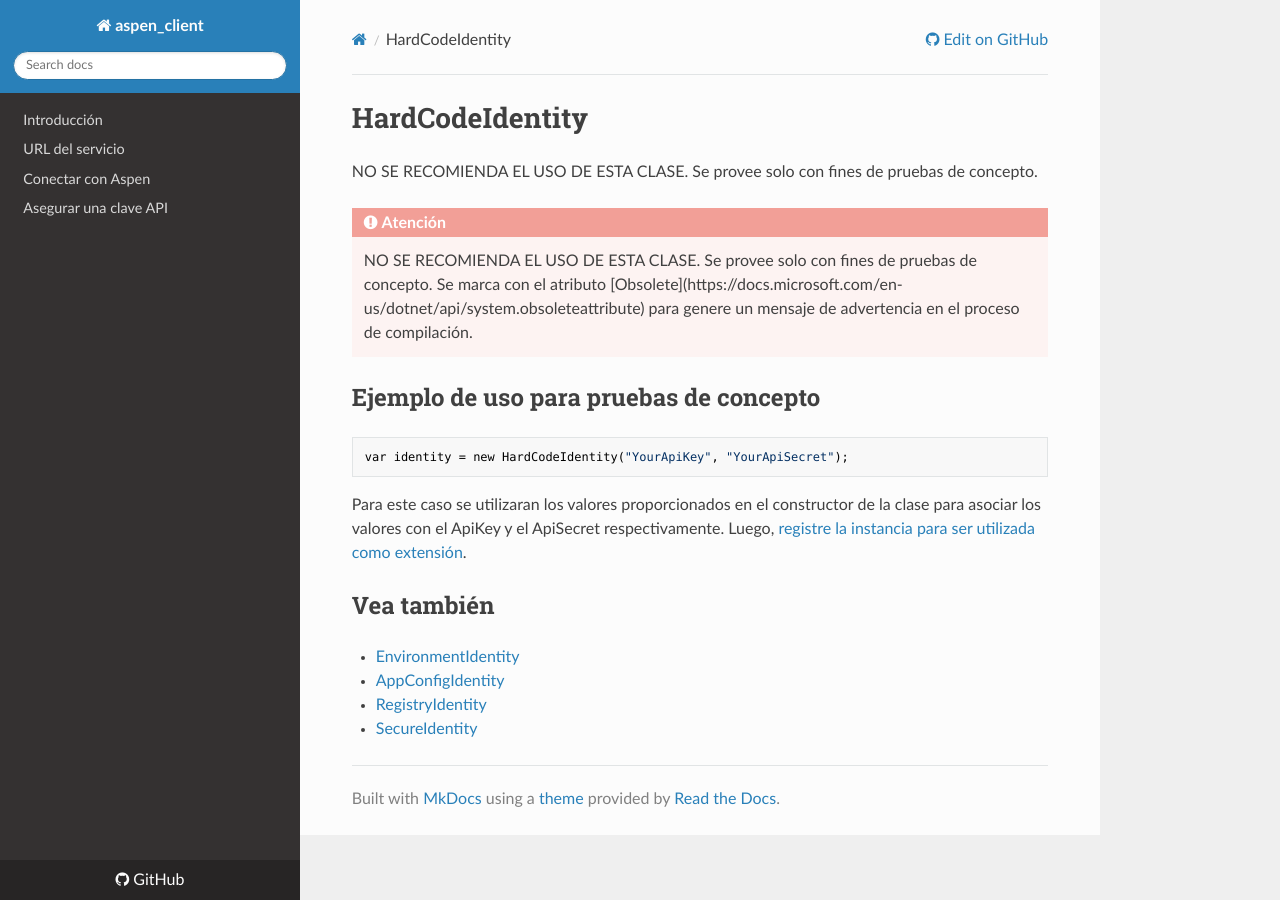
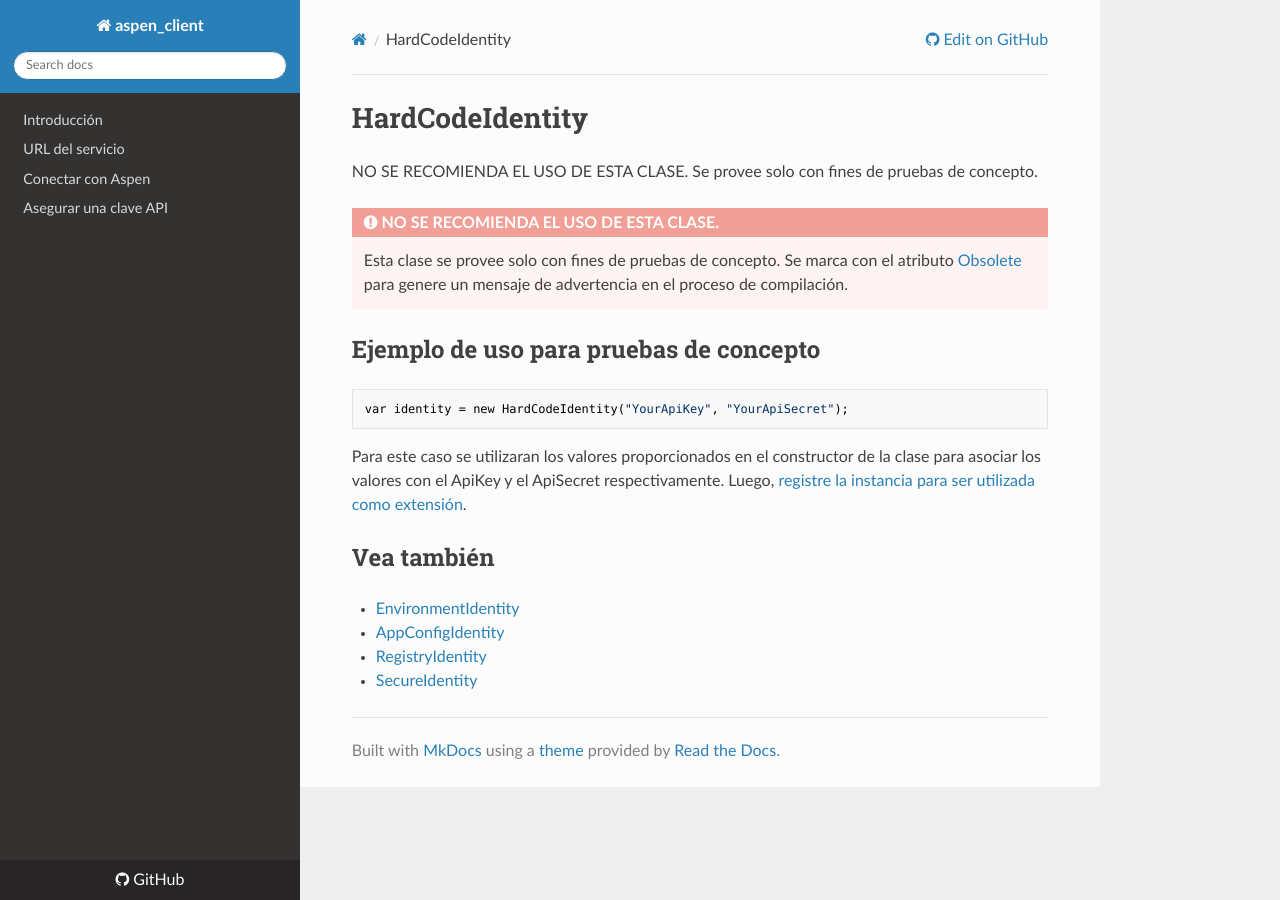
Before and after one commit to RD-Processa/Everco.Services.Aspen.Client.Docs, an MkDocs documentation site: the page built from docs/HardCodeIdentity.md, in a window 1280 px wide. Built offline with MkDocs 1.6.1, drawn with Linux system fonts in a browser that asks for light colours; nearby versions of some CDN libraries; old or Windows-style settings are respelled for this version of MkDocs.

Commit message:
Fix HardCodeIdentity

```diff
--- a/docs/HardCodeIdentity.md
+++ b/docs/HardCodeIdentity.md
@@ -4,8 +4,8 @@ NO SE RECOMIENDA EL USO DE ESTA CLASE. Se provee solo con fines de pruebas de co
 
 
 <div class="admonition error">
-   <p class="first admonition-title">Atención</p>
-   <p class="last">NO SE RECOMIENDA EL USO DE ESTA CLASE. Se provee solo con fines de pruebas de concepto. Se marca con el atributo [Obsolete](https://docs.microsoft.com/en-us/dotnet/api/system.obsoleteattribute) para genere un mensaje de advertencia en el proceso de compilación.<p>
+   <p class="first admonition-title">NO SE RECOMIENDA EL USO DE ESTA CLASE.</p>
+   <p class="last">Esta clase se provee solo con fines de pruebas de concepto. Se marca con el atributo <a href="https://docs.microsoft.com/en-us/dotnet/api/system.obsoleteattribute">Obsolete</a> para genere un mensaje de advertencia en el proceso de compilación.<p>
 </div>
 
 ## Ejemplo de uso para pruebas de concepto
```
